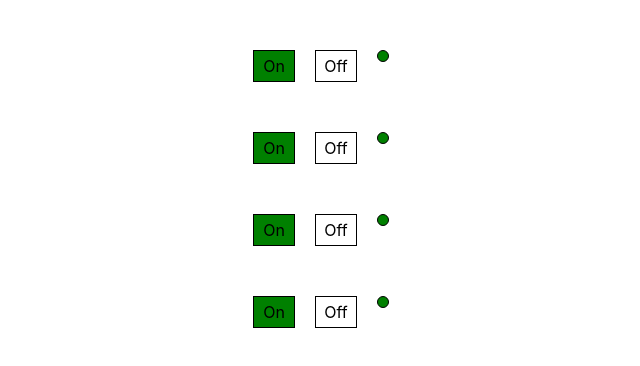
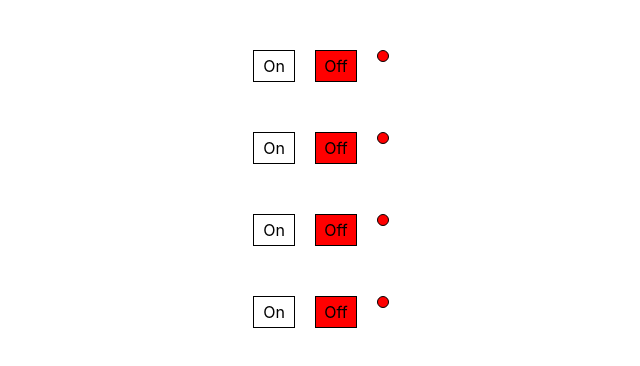
Before and after one commit to ElenaWebDev984/useState, a React (Create React App) app: page / in a window 1280 px wide. Shown: the top 366 px of the page, without its empty margins (319-959 px from the left). Built offline with nearby package versions, Linux system fonts and the light colour scheme.

Commit message:
AutoSelfControlledComponent

```diff
--- a/src/App.tsx
+++ b/src/App.tsx
@@ -5,10 +5,10 @@ import {OnOff} from "./OnOff/OnOff";
 function App() {
   return (
     <div className="App">
-      <OnOff defaultOn={true}/>
-      <OnOff defaultOn={true}/>
-      <OnOff defaultOn={true}/>
-      <OnOff defaultOn={true}/>
+      <OnOff/>
+      <OnOff/>
+      <OnOff/>
+      <OnOff/>
     </div>
   );
 }
--- a/src/OnOff/OnOff.tsx
+++ b/src/OnOff/OnOff.tsx
@@ -1,15 +1,13 @@
 import React, {useState} from 'react';
 
-type OnOffTypes = {
-    defaultOn: boolean
-}
+// type OnOffTypes = {
+    // defaultOn: boolean
+// }
 
-export const OnOff = ({defaultOn}: OnOffTypes) => {
+export const OnOff = () => {
     console.log('OnOff rendering')
 
-    const [on, setOn] = useState(defaultOn);
-
-    console.log('on: ' + defaultOn)
+    const [on, setOn] = useState(false);
 
     const onStyle = {
         width: '30px',
```
